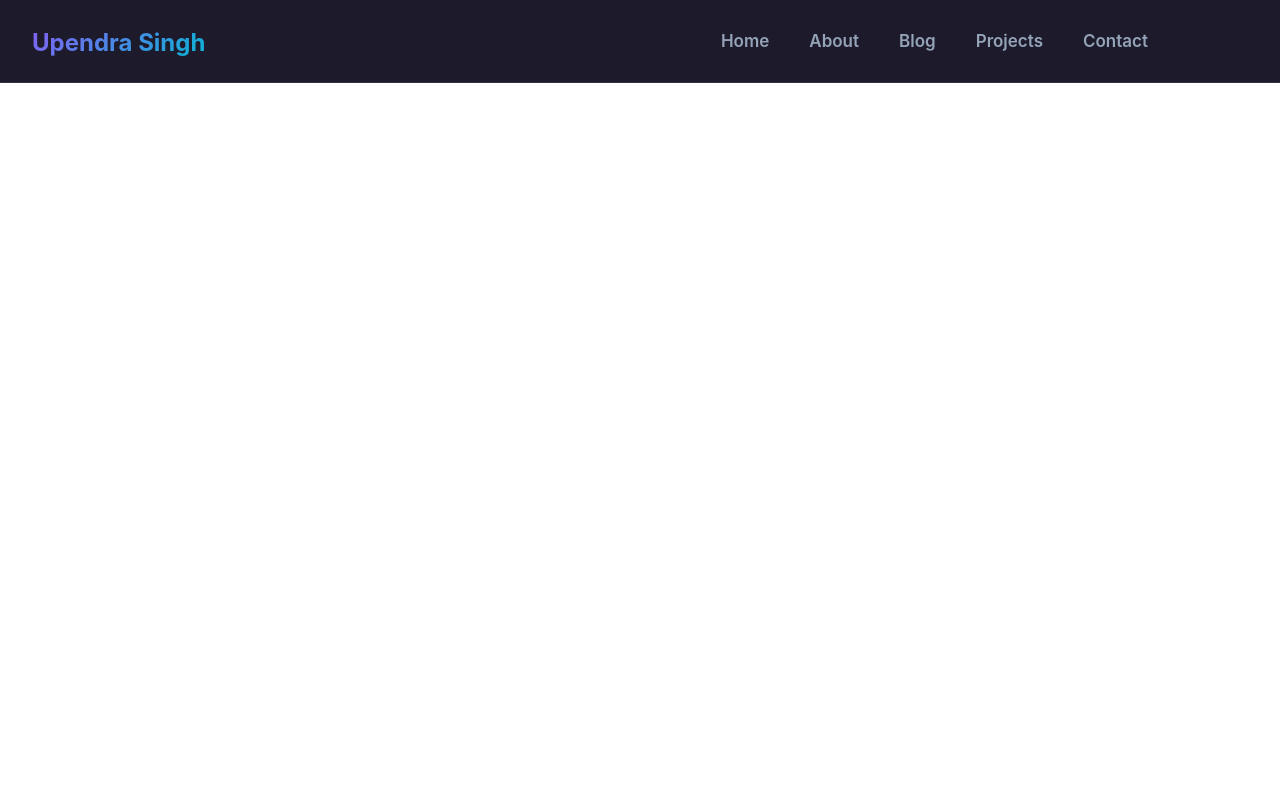
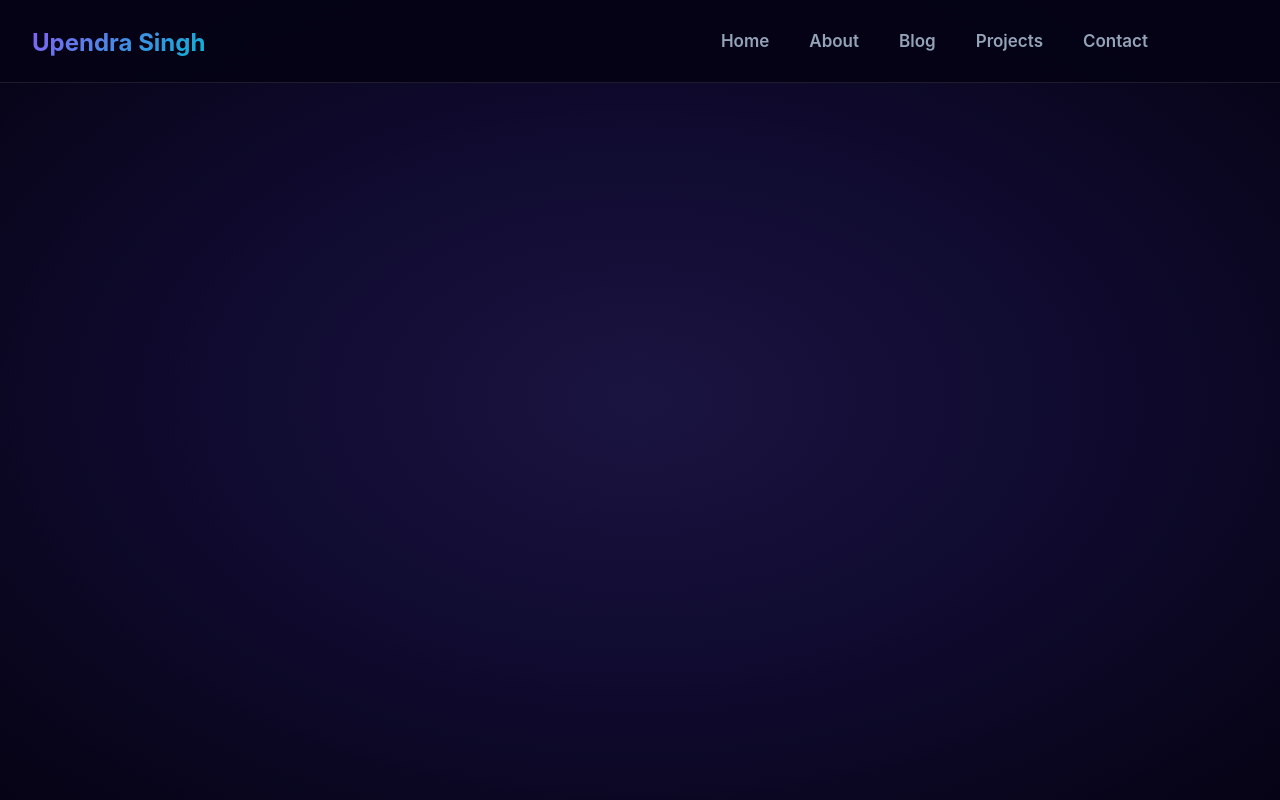
Before and after one commit to upendra2610/my-portfolio, a plain HTML site: page index.html in a window 1280 px wide. Drawn offline with Linux system fonts and the light colour scheme.

Commit message:
setup body background

```diff
--- a/style.css
+++ b/style.css
@@ -9,19 +9,30 @@
     --primary-cyan: #06b6d4;
     --text-secondary: #94a3b8;
     --glass-border: rgba(255, 255, 255, 0.1);
-    --backgrounf-menu: rgba(5, 3, 20, 0.9);
+    --background-menu: rgba(5, 3, 20, 0.9);
+    --text-primary: #e2e8f0;
+    --dark-bg: #050314;
+    --mid-bg: #0f0a2e;
+    --light-bg: #1a1441;
 
 }
 
 body {
     font-family: "Inter", sans-serif;
+    min-height: 100vh;
+    color: var(--text-primary);
+    background: radial-gradient(var(--light-bg) 0%,
+            var(--mid-bg) 50%,
+            var(--dark-bg) 100%);
+    overflow-x: hidden; /* to prevent horizontal scroll */
+    position: relative; /* to position child elements absolute , then parent need to be relative  */
 
 }
 
 
 nav {
     position: fixed;
-    background: var(--backgrounf-menu);
+    background: var(--background-menu);
     backdrop-filter: blur(20px);
     border-bottom: 1px solid var(--glass-border);
     width: 100%;
@@ -146,11 +157,12 @@ nav {
         left: 100%;
         width: 50vh;
         height: calc(100vh - 82px);
-        background-color: var(--backgrounf-menu);
+        background-color: var(--background-menu);
         transition: all 0.7s ease;
         border-top: 3px solid var(--glass-border);
         backdrop-filter: blur(20px);
-        overflow-y: auto; /* to make it scrollable */
+        overflow-y: auto;
+        /* to make it scrollable */
         z-index: 1000;
     }
 
@@ -169,7 +181,8 @@ nav {
 
     .nav-links.active {
         left: 50%;
-        width: 50vw; /*viewport width*/
+        width: 50vw;
+        /*viewport width*/
     }
 
     .hamburger {
@@ -177,11 +190,13 @@ nav {
     }
 
 }
+
 /* making responsive navbar for smaller screens like jioPhones */
 @media (max-width: 259px) {
     .nav-container {
         height: 90px;
     }
+
     .nav-links {
         top: 122px;
     }
```
